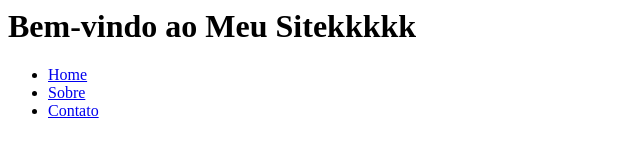
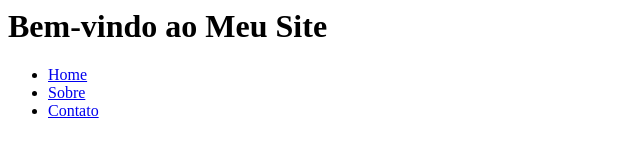
Before and after one commit to Kauan-LS/Desafios-Pr-ticos-para-Git-e-GitHub, a plain HTML site: page index.html in a window 1280 px wide. Shown: the whole page, without its empty margins (0-640 px from the left). Drawn offline with Linux system fonts and the light colour scheme.

Commit message:
corrigindo o titulo do site

```diff
--- a/index.html
+++ b/index.html
@@ -1,5 +1,5 @@
 <header>
-    <h1>Bem-vindo ao Meu Sitekkkkk</h1>
+    <h1>Bem-vindo ao Meu Site</h1>
     <nav>
         <ul>
             <li><a href="#">Home</a></li>
```
